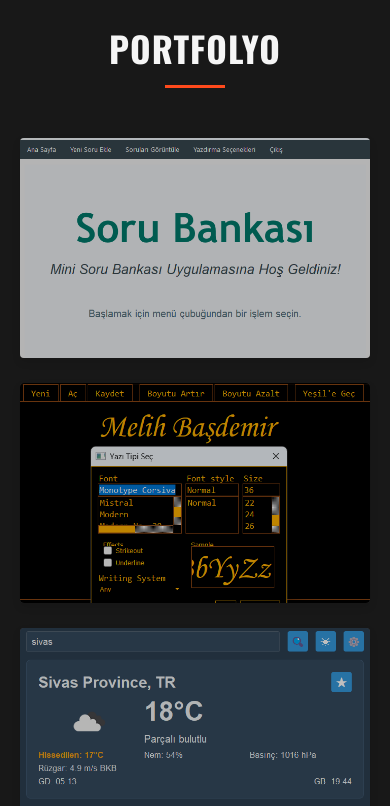
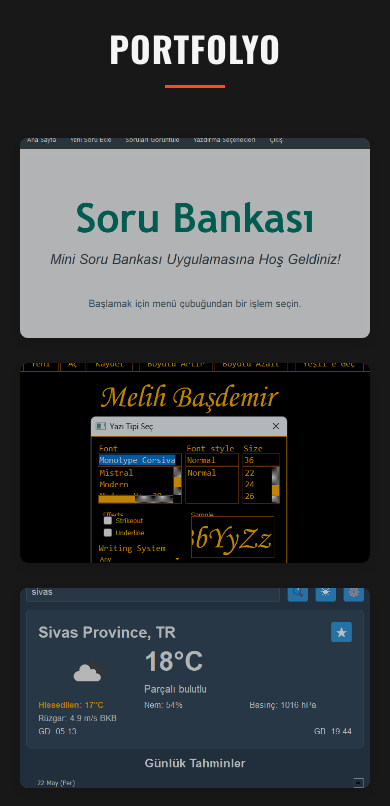
Before and after one commit to basdemirmelih/portfolyomelih, a React (Create React App) app: page / in a window 390 px wide. Shown: the part 4140-4946 px from the top of the page. Built offline with nearby package versions, Linux system fonts and the light colour scheme.

Commit message:
sona doğru.....

```diff
--- a/src/styles/Portfolio.css
+++ b/src/styles/Portfolio.css
@@ -1,15 +1,15 @@
 /* === PORTFOLYO BÖLÜMÜ STİLLERİ === */
 .portfolyo-galeri {
     display: grid;
-    /* Sütunlar: En az 340px genişliğinde, sığdığı kadar sütun oluştur, kalan alanı eşit paylaştır */
-    grid-template-columns: repeat(auto-fit, minmax(340px, 1fr));
+    /* Sütunlar: En az 320px genişliğinde, sığdığı kadar sütun oluştur, kalan alanı eşit paylaştır */
+    grid-template-columns: repeat(auto-fit, minmax(320px, 1fr));
     gap: 30px; /* Kartlar arası boşluk */
 }
 
 .proje-kart {
     position: relative; /* Overlay'in pozisyonlanması için */
     overflow: hidden; /* Taşan kısımları (özellikle büyüyen resim) gizle */
-    border-radius: 4px; /* Kart köşelerini yuvarlat */
+    border-radius: 8px; /* Kart köşelerini yuvarlat (arttırıldı) */
     background-color: var(--secondary-accent); /* Resim yüklenene kadar veya resim yoksa arka plan */
     box-shadow: 0 4px 8px rgba(0, 0, 0, 0.1); /* Hafif bir gölge */
     transition: transform 0.3s ease-out; /* Kartın kendisine hover efekti için (opsiyonel) */
@@ -22,7 +22,7 @@
 
 .proje-kart img {
     width: 100%;
-    height: 300px; /* Kart resim yüksekliği, isteğe bağlı ayarlanabilir */
+    height: 280px; /* Kart resim yüksekliği (azaltıldı) */
     object-fit: cover; /* Resmi kırparak sığdırır, oranını korur */
     display: block; /* Altında oluşabilecek boşluğu engeller */
     transition: transform 0.5s ease, filter 0.5s ease; /* Resim hover efektleri için yumuşak geçiş */
@@ -93,7 +93,7 @@
         gap: 25px; /* Kartlar arası boşluk biraz azaltılabilir */
     }
     .proje-kart img {
-        height: 250px; /* Mobilde resim yüksekliği biraz azaltılabilir */
+        height: 230px; /* Mobilde resim yüksekliği biraz azaltılabilir (değiştirildi) */
     }
     .proje-overlay {
         padding: 20px; /* Mobilde overlay padding'i biraz azaltılabilir */
@@ -108,11 +108,11 @@
 
 @media (max-width: 480px) { /* Çok küçük ekranlar için */
     .portfolyo-galeri {
-        /* minmax(340px, 1fr) zaten küçük ekranlarda tek sütuna düşürecektir, */
+        /* minmax(320px, 1fr) zaten küçük ekranlarda tek sütuna düşürecektir, */
         /* ancak daha hassas kontrol için minmax'in minimum değeri düşürülebilir veya doğrudan 1fr kalabilir. */
         /* Örneğin: grid-template-columns: repeat(auto-fit, minmax(280px, 1fr)); */
     }
     .proje-kart img {
-        height: 220px;
+        height: 200px; /* (değiştirildi) */
     }
 }
```
